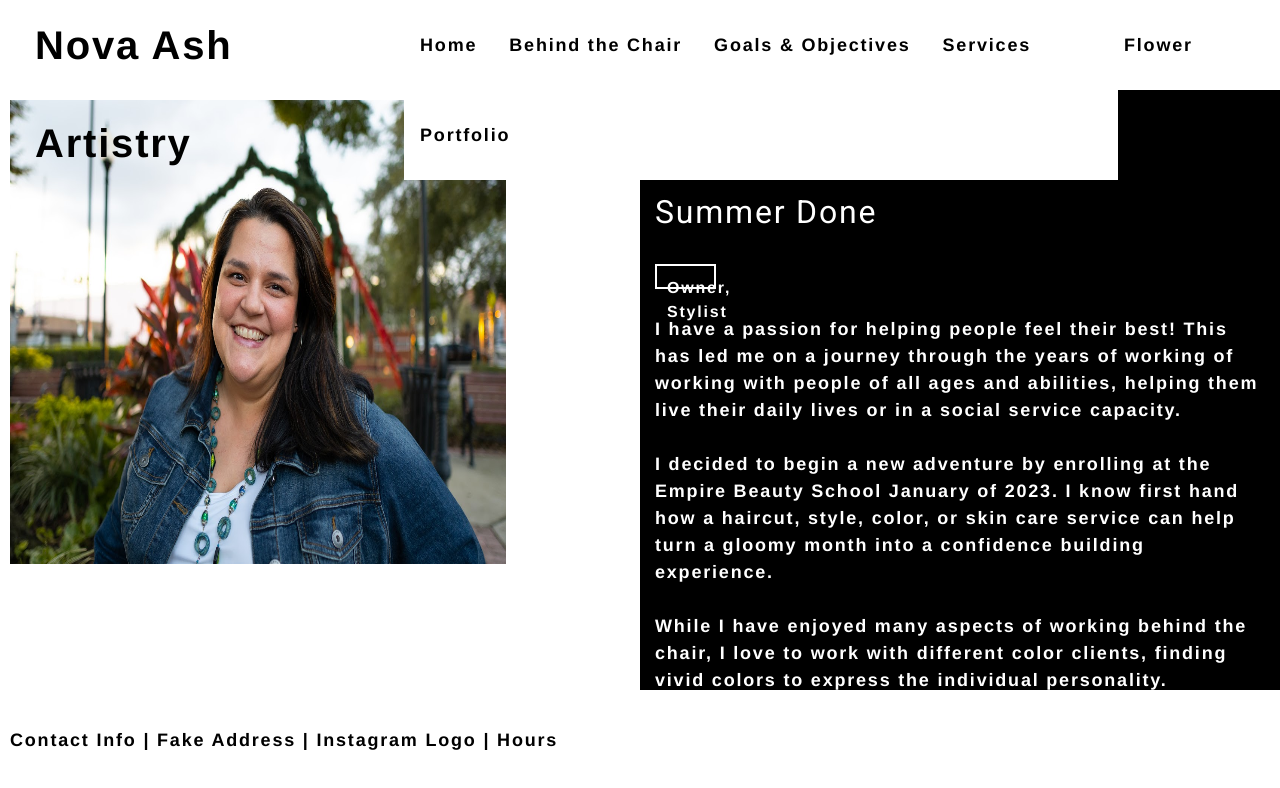
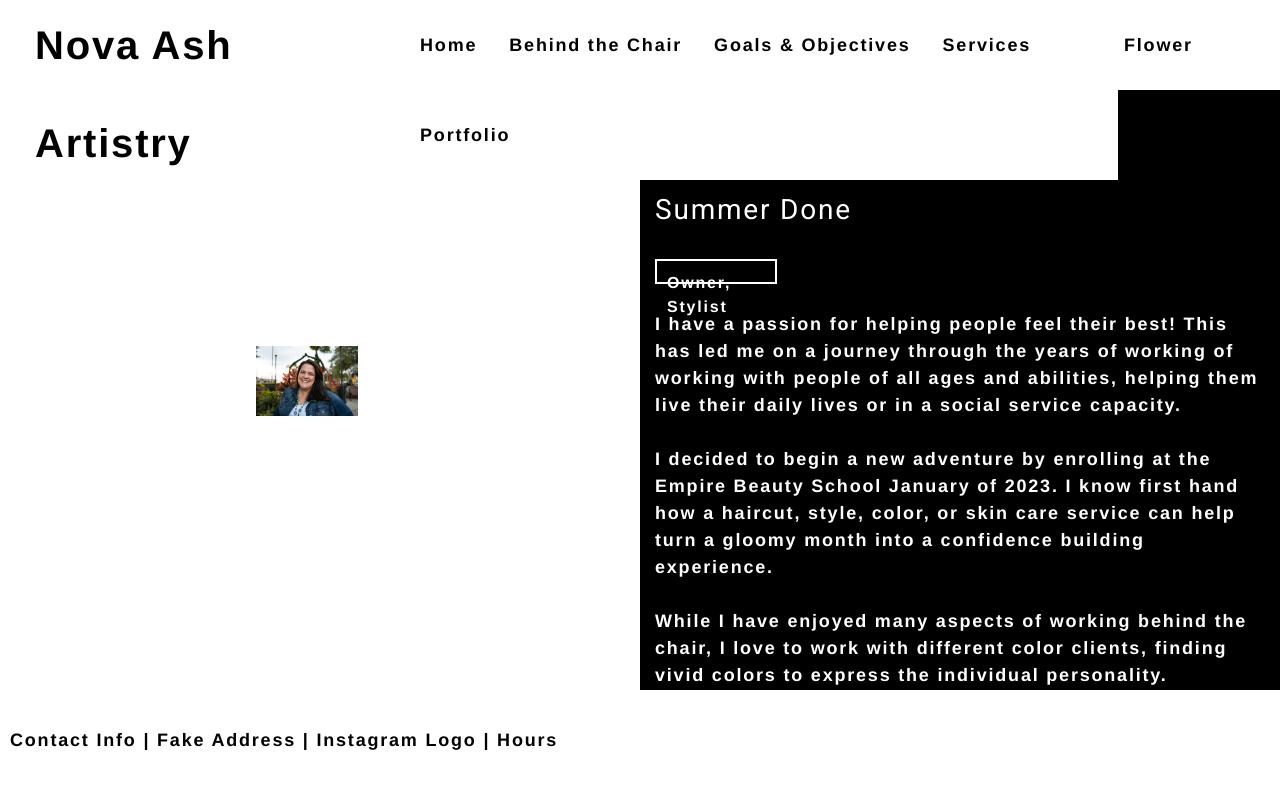
Before and after one commit to bdoneq7/novaashartistry, a React (Create React App) app: page / in a window 1280 px wide. Both pictures are taken after a click on the element "Behind the Chair". Shown: the top 788 px of the page. Built offline with nearby package versions, Linux system fonts and the light colour scheme.

Commit message:
updated behind component styles

```diff
--- a/src/components/Behind/index.js
+++ b/src/components/Behind/index.js
@@ -11,9 +11,9 @@ function Behind(props) {
 
 
         <div className="rightsectiondark">
-        <h1 className="mx-2" id="about">Behind the Chair</h1>
+        <h1 id="about">Behind the Chair</h1>
         <br/>
-        <h2>Summer Done</h2><br/>
+        <h3>Summer Done</h3><br/>
         <div class="summertitle">
         Owner, Stylist
         </div>
--- a/src/index.css
+++ b/src/index.css
@@ -100,7 +100,7 @@ header a {
   height: 600px;
   background-color: var(--white-color);
   color: #000000;
-  padding: 10px;
+  padding: 20%;
   margin: 0px;
   align-items: middle;
 
@@ -127,7 +127,7 @@ header a {
 }
 
 .summertitle {
-  width: 10%;
+  width: 20%;
   height: 25px;
   color: #ffffff;
   font-size: 16px;
```
